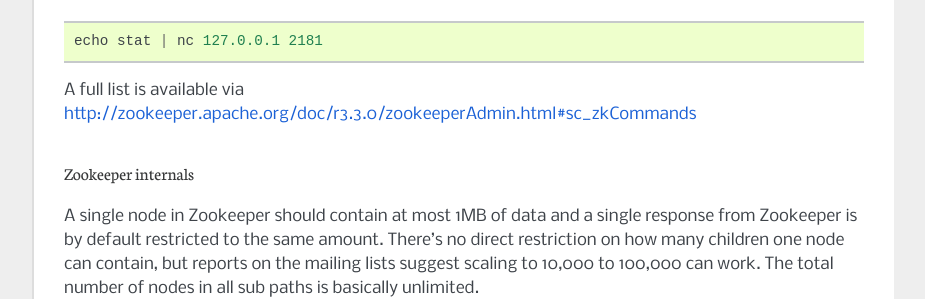
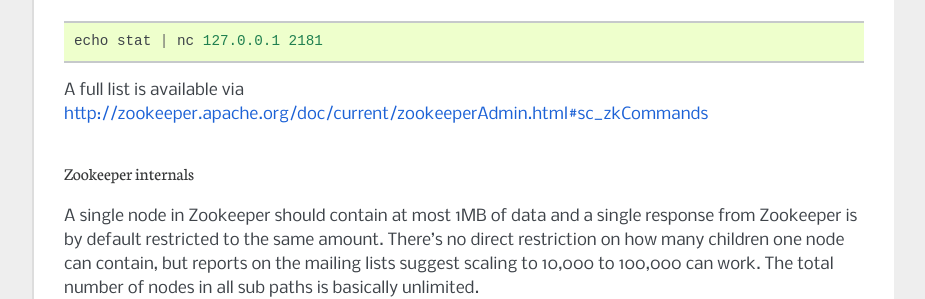
Before and after one commit to mozilla-services/qdo, a Sphinx documentation site: the page built from docs/development.rst, in a window 1280 px wide and 900 px high, scrolled down 2311 px. Shown: the part 155-454 px from the top of the window, without its empty margins (198-1123 px from the left). Built offline with Sphinx 7.4.7, drawn with Linux system fonts in a browser that asks for light colours; some of the changed lines change nothing that is shown.

Commit message:
more dev link tweaks

```diff
--- a/docs/development.rst
+++ b/docs/development.rst
@@ -116,7 +116,7 @@ for Zookeeper servers. Run them via::
 
     echo stat | nc 127.0.0.1 2181
 
-A full list is available via http://zookeeper.apache.org/doc/r3.3.0/zookeeperAdmin.html#sc_zkCommands
+A full list is available via http://zookeeper.apache.org/doc/current/zookeeperAdmin.html#sc_zkCommands
 
 Zookeeper internals
 -------------------
```
